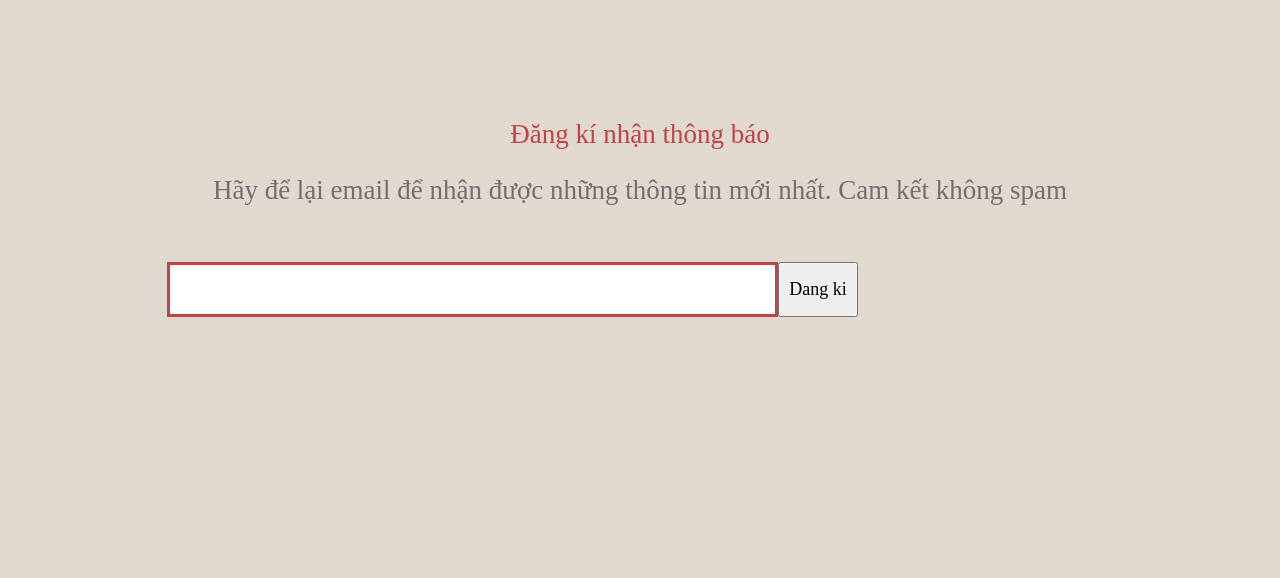
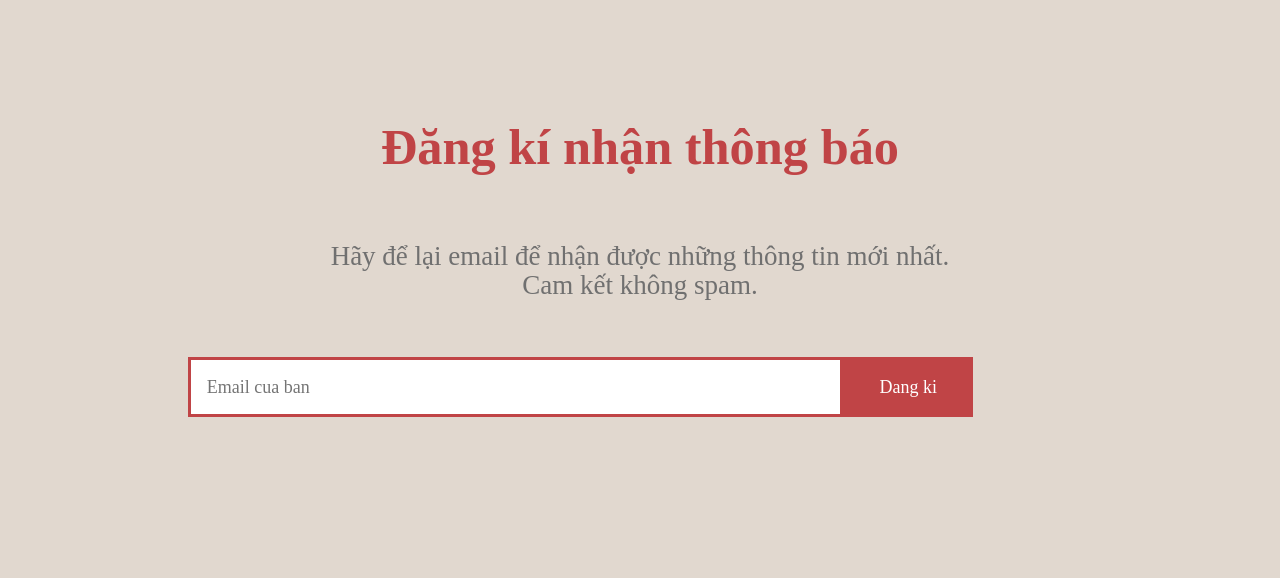
Before and after one commit to Foxhound401/ro-river, a Gatsby site: page / in a window 1280 px wide. Shown: the part 1000-1578 px from the top of the page. Built offline with nearby package versions, Linux system fonts and the light colour scheme; Gatsby itself is replaced by a stand-in of ours.

Commit message:
update email-section

```diff
--- a/src/components/emailSection.css
+++ b/src/components/emailSection.css
@@ -9,33 +9,36 @@ section {
   background-color: #e1d8cf;
   font-family: "Josefin Sans";
   text-align: center;
-  padding-top: 18%;
+  padding-top: 15%;
 }
 
 .email-section > h1,
-h2,
-p,
-div > h1,
-div > h3 {
+.email-section > p,
+.email-section > h2 {
   font-family: "Josefin Sans";
   font-weight: normal;
-  font-size: 1.5rem;
 }
 
 .pre-text-email > h1 {
+  font-family: "Josefin Sans";
+  font-size: 2.8rem;
   color: #c04446;
+  padding-bottom: 40px;
+  font-weight: bold;
 }
 
 .pre-text-email > h3 {
+  font-family: "Josefin Sans";
+  font-weight: normal;
   color: #707070;
+  font-size: 1.5rem;
 }
 
 .email-input-wrapper {
   padding: 30px;
-  padding-right: 10%;
   display: grid;
   grid-template-columns: repeat(3, 1fr);
-  grid-template-rows: 35px 20px;
+  grid-template-rows: 30px 30px;
   grid-template-areas:
     "a a b"
     "a a b";
@@ -52,15 +55,18 @@ div > h3 {
 }
 
 .email-box {
-  height: 55px;
-  width: 611px;
+  height: 60px;
+  width: 655px;
   border-radius: 0;
   border: 3px solid #c04446;
 }
 
 .button-register {
-  height: 55px;
-  width: 80px;
+  background-color: #c04446;
+  color: white;
+  border: none;
+  height: 60px;
+  width: 130px;
 }
 
 @media screen and (max-width: 1480px) {
--- a/src/components/emailSection.js
+++ b/src/components/emailSection.js
@@ -7,14 +7,19 @@ const EmailSection = () => (
       <div className="col pre-text-email">
         <h1>Đăng kí nhận thông báo</h1>
         <h3>
-          Hãy để lại email để nhận được những thông tin mới nhất. Cam kết không
-          spam
+          Hãy để lại email để nhận được những thông tin mới nhất.
+          <br /> Cam kết không spam.
         </h3>
       </div>
     </div>
     <div className="row email-input-wrapper ">
       <div className="wrapper-email">
-        <input className="email-box" type="email" value="" />
+        <input
+          className="email-box"
+          type="email"
+          value=""
+          placeholder="   Email cua ban"
+        />
       </div>
       <div className="wrapper-button">
         <input className="button-register" type="submit" value="Dang ki" />
```
